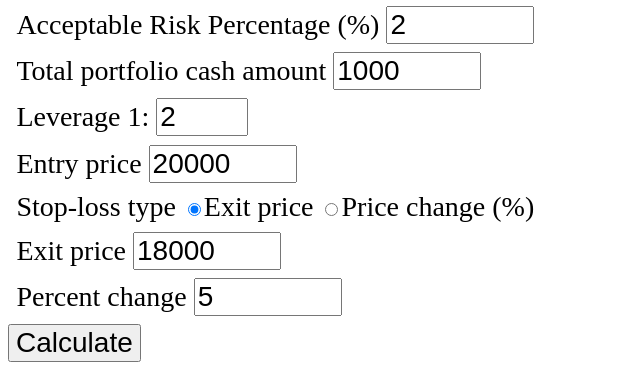
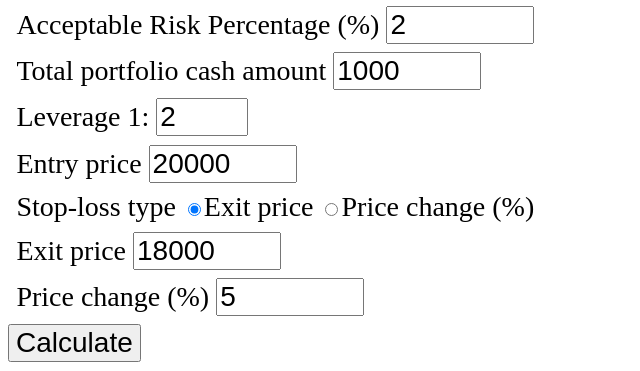
Before and after one commit to guinwza0971/Positionzizer, a plain HTML site: page index.html in a window 1280 px wide. Shown: the part 95-466 px from the top of the page, without its empty margins (0-640 px from the left). Drawn offline with Linux system fonts and the light colour scheme.

Commit message:
Update index.html

```diff
--- a/index.html
+++ b/index.html
@@ -41,7 +41,7 @@
             </div>
 
             <div id="stopbypercentdiv">
-                <label>Percent change</label>
+                <label>Price change (%)</label>
                 <input id="percentchange" type="number" min="0" value="5">
             </div>
 
```
